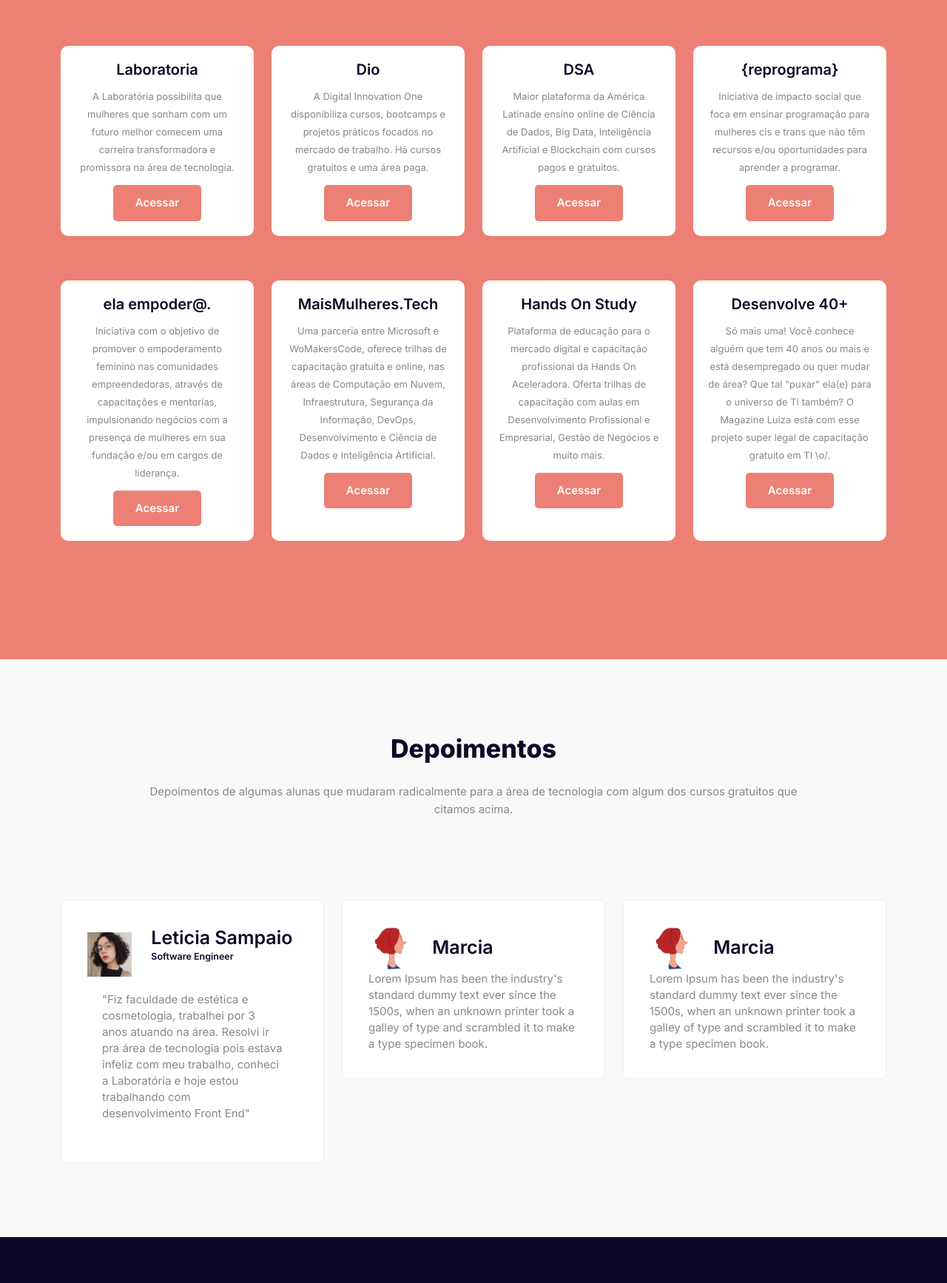
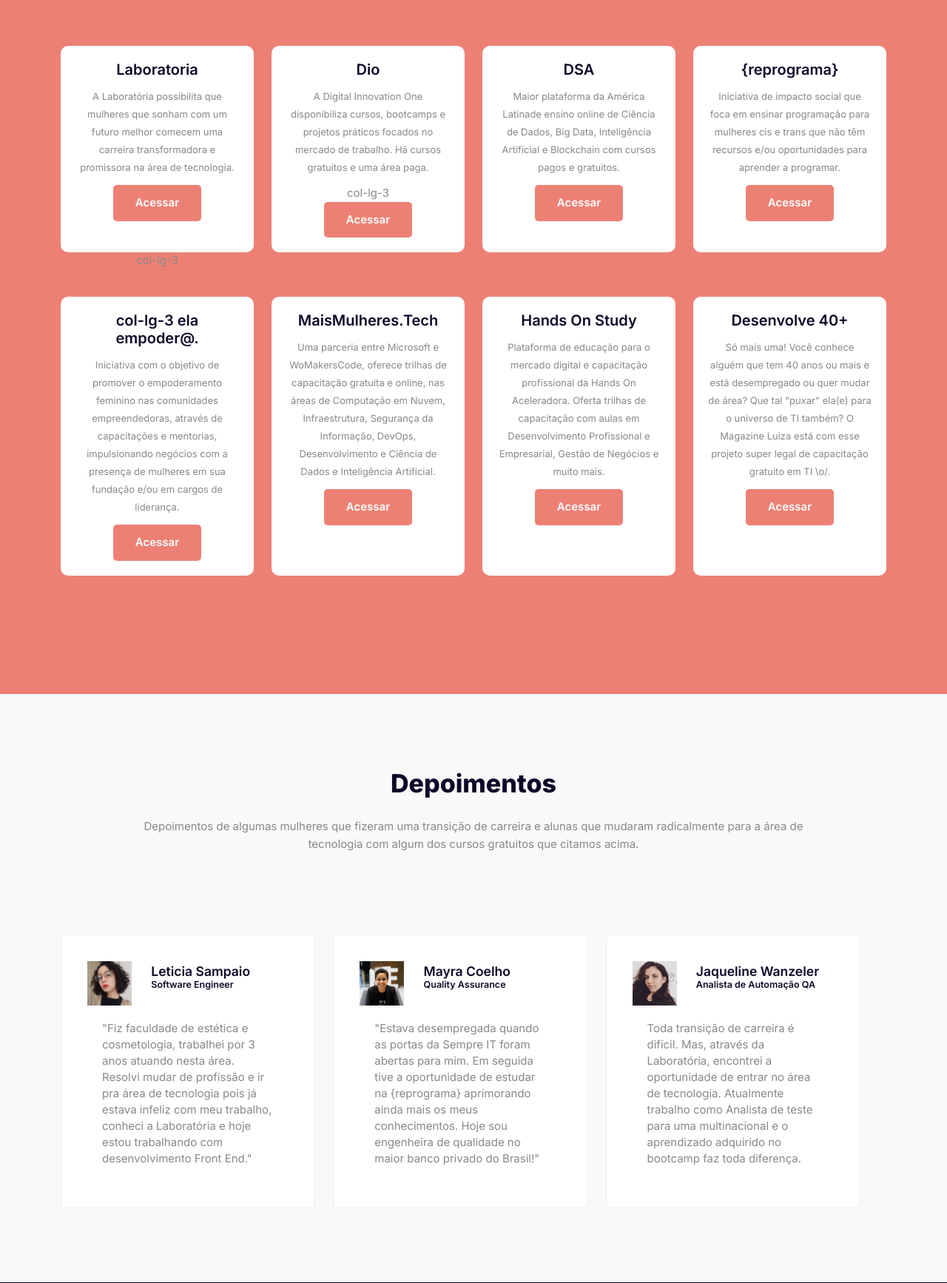
Before and after one commit to jessicarolyne/Dev-little-girls, a Django app: page /site_devlittlegirls_app/ in a window 1280 px wide. Shown: the part 1942-3676 px from the top of the page at 74% size. Run offline with Django 3.2, Linux system fonts and the light colour scheme; some libraries are stand-ins or nearby versions.

Commit message:
finalização homepage

```diff
--- a/site_devlittlegirls_app/static/css/LineIcons.2.0.css
+++ b/site_devlittlegirls_app/static/css/LineIcons.2.0.css
@@ -72,7 +72,6 @@
   content: "\eab6";
 }
 
-
 .lni-instagram-filled::before {
   content: "\eaf1";
 }
@@ -84,7 +83,6 @@
 .lni-instagram::before {
   content: "\eaf3";
 }
-
 
 .lni-twitter-filled::before {
   content: "\ebd6";
--- a/site_devlittlegirls_app/templates/Django/index.html
+++ b/site_devlittlegirls_app/templates/Django/index.html
@@ -144,7 +144,7 @@
             <div class="row">
                 <div class="col-md-6 col-12">
                     <!-- Single Table -->
-                    <div class="single-table wow fadeInUp about-us-card"  data-wow-delay=".2s">
+                    <div class="single-table wow fadeInUp about-us-card" data-wow-delay=".2s">
                         <!-- Table Head -->
                         <span class="about-us-card">
                             <div class="table-head">
@@ -155,7 +155,8 @@
                                     </span>
                                 </h4>
                                 <p>
-                                    Analista de BI, mãe do Juan e da Eloísa e apaixonada por esse mundo de Tecnologia da Informação e CIência de
+                                    Analista de BI, mãe do Juan e da Eloísa e apaixonada por esse mundo de Tecnologia da
+                                    Informação e CIência de
                                     Dados. Estou sempre em busca de novos conhecimentos e
                                     atualização das novidades do universo de TI. No Bacharelado de Ciência de Dados da
                                     Univesp vi a
@@ -167,7 +168,6 @@
                                 </div> -->
                             </div>
                         </span>
-
                         <!-- End Table Head -->
                     </div>
                     <!-- End Single Table-->
@@ -185,9 +185,11 @@
                             </h4>
                             <p>
                                 Tenho 27 anos e sou Arquiteta de Automação de Testes atualmente.
-                                Iniciei na área de tecnologia como Desenvolvedora front-end aos 25 anos e a partir daí ví um mundo enorme de oportunidades,
+                                Iniciei na área de tecnologia como Desenvolvedora front-end aos 25 anos e a partir daí
+                                ví um mundo enorme de oportunidades,
                                 foi então buscando melhorar iniciei meu Bacharelado na área de Ciência de Dados na
-                                UNIVESP e cada dia que passo vejo o quanto a área de Tecnologia da informação continua em constante crescimento.
+                                UNIVESP e cada dia que passo vejo o quanto a área de Tecnologia da informação continua
+                                em constante crescimento.
                             </p>
                         </div>
                         <!-- End Table Head -->
@@ -201,18 +203,6 @@
 
     <!-- Start Courses Area -->
     <section id="free-courses" class="free-courses section">
-
-
-        <!-- <div class="row">
-            <div class="col-12">
-                <div class="section-title">
-                    <h2 class="wow fadeInUp white-color" data-wow-delay=".4s">Cursos Gratuitos</h2>
-                    <p class="wow fadeInUp white-color" data-wow-delay=".6s">Dá uma olhadinha em algumas sugestões de
-                        cursos e bootcamps gratuitos para você começar a dar seus primeiro passos na carreira de
-                        tecnologia.</p>
-                </div>
-            </div>
-        </div> -->
         <div class="container">
             <div class="row">
                 <div class="col-12">
@@ -225,7 +215,6 @@
                         </p>
                     </div>
                 </div>
-
                 <div class="col-lg-3 col-md-6 col-12 courses-div">
                     <!-- Single Table -->
                     <div class="single-table wow fadeInUp courses-card" data-wow-delay=".2s">
@@ -244,7 +233,7 @@
                             </div>
                         </div>
                         <!-- End Table Head -->
-                    </div>
+                    </div>col-lg-3
                     <!-- End Single Table-->
                 </div>
                 <div class="col-lg-3 col-md-6 col-12 courses-div">
@@ -258,7 +247,7 @@
                             <p class="course-description">
                                 A Digital Innovation One disponibiliza cursos, bootcamps e projetos práticos focados no
                                 mercado de trabalho. Há cursos gratuitos e uma área paga.
-                            </p>
+                            </p>col-lg-3
                             <div class="button">
                                 <a href="https://digitalinnovation.one/" class="btn">Acessar</a>
                             </div>
@@ -310,13 +299,12 @@
                     </div>
                     <!-- End Single Table-->
                 </div>
-
                 <div class="col-lg-3 col-md-6 col-12 courses-div">
                     <!-- Single Table -->
                     <div class="single-table wow fadeInUp courses-card" data-wow-delay=".8s">
                         <!-- Table Head -->
                         <div class="table-head">
-                            <h5 class="title">
+                            <h5 class="title">col-lg-3
                                 ela empoder@.
                             </h5>
                             <p class="course-description">
@@ -335,7 +323,6 @@
                     </div>
                     <!-- End Single Table-->
                 </div>
-
                 <div class="col-lg-3 col-md-6 col-12 courses-div">
                     <!-- Single Table -->
                     <div class="single-table wow fadeInUp courses-card" data-wow-delay=".8s">
@@ -360,7 +347,6 @@
                     </div>
                     <!-- End Single Table-->
                 </div>
-
                 <div class="col-lg-3 col-md-6 col-12 courses-div">
                     <!-- Single Table -->
                     <div class="single-table wow fadeInUp courses-card" data-wow-delay=".8s">
@@ -385,7 +371,6 @@
                     </div>
                     <!-- End Single Table-->
                 </div>
-
                 <div class="col-lg-3 col-md-6 col-12 courses-div">
                     <!-- Single Table -->
                     <div class="single-table wow fadeInUp courses-card" data-wow-delay=".8s">
@@ -413,82 +398,83 @@
             </div>
         </div>
     </section>
-    <!--<div class="button wow fadeInUp" data-wow-delay=".6s">
-            <a href="/templates/Django/more.html" class="btn more-course-btn">Mais cursos</a>
-        </div>-->
-
-
-
     <!-- End Courses Area -->
 
     <!-- Start Feedback Area -->
     <section id="feedback" class="feedbacks section">
-        <div class="container">
-            <div class="row">
+        <div class=" container">
+            <div class="row align-items-center">
                 <div class="col-12">
                     <div class="section-title">
-
-                        <!-- <h3 class="wow zoomIn" data-wow-delay=".2s">Features</h3> -->
-                        <h2 class="wow fadeInUp" data-wow-delay=".4s">
-                            Depoimentos
-                        </h2>
+                        <h2 class="wow fadeInUp" data-wow-delay=".4s">Depoimentos</h2>
                         <p class="wow fadeInUp" data-wow-delay=".6s">
-                            Depoimentos de algumas alunas que mudaram radicalmente para a área de tecnologia
+                            Depoimentos de algumas mulheres que fizeram uma transição de carreira e alunas que mudaram
+                            radicalmente para a área de tecnologia
                             com algum dos cursos gratuitos que citamos acima.
                         </p>
                     </div>
                 </div>
-            </div>
                 <div class="row">
-                <div class="col-lg-4 col-md-6 col-12">
+                    <div class="col-md-6 col-12" style="width: 33%;">
                         <!-- Start Single Feedback -->
                         <div class="single-feedback wow fadeInUp" data-wow-delay=".2s">
                             <h4 class="title">
                                 <span class="profile">
                                     <img src="{% static 'images/profile/leticia.jpeg'%}" alt="">
                                     <span>
-                                    <h4>Leticia Sampaio</h4>
-                                    <p style="font-size: 0.5em;">Software Engineer</p>
+                                        <h2 style="font-size: 0.7em;">Leticia Sampaio</h2>
+                                        <h2 style="font-size: 0.5em;">Software Engineer</h2>
                                     </span>
                                 </span>
                             </h4>
                             <p style="margin: 20px;">
-                            "Fiz faculdade de estética e cosmetologia, trabalhei por 3 anos atuando na área. Resolvi ir
-                            pra área
-                            de tecnologia pois estava infeliz com meu trabalho, conheci a Laboratória e hoje estou
-                            trabalhando com
-                            desenvolvimento Front End"
+                                "Fiz faculdade de estética e cosmetologia, trabalhei por 3 anos atuando nesta área. Resolvi
+                                mudar de profissão e ir pra área de tecnologia pois já estava infeliz com meu trabalho,
+                                conheci a Laboratória e hoje estou trabalhando com desenvolvimento Front End."
                             </p>
                         </div>
                         <!-- End Single Feedback -->
                     </div>
-                <div class="col-lg-4 col-md-6 col-12">
+                    <div class="col-md-6 col-12" style="width: 33%;">
                         <!-- Start Single Feedback -->
                         <div class="single-feedback wow fadeInUp" data-wow-delay=".4s">
                             <h4 class="title">
                                 <span class="profile">
-                                <img src="{% static 'images/profile/profile-of-a-girl.png' %}" alt="">
-                                <span>Marcia</span>
+                                    <img src="{% static 'images/profile/mayra.jpeg'%}" alt="">
+                                    <span>
+                                        <h2 style="font-size: 0.7em;">Mayra Coelho</h2>
+                                        <h2 style="font-size: 0.5em;">Quality Assurance</h2>
+                                    </span>
                                 </span>
                             </h4>
-                        <p>Lorem Ipsum has been the industry's standard dummy text ever since the 1500s, when an unknown
-                            printer took a galley of type and scrambled it to make a type specimen book.</p>
+                            <p style="margin: 20px;">
+                                "Estava desempregada quando as portas da Sempre IT foram abertas para mim. Em seguida tive a
+                                oportunidade de estudar na {reprograma} aprimorando ainda mais os meus conhecimentos. Hoje sou
+                                engenheira de qualidade no maior banco privado do Brasil!"
+                            </p>
                         </div>
                         <!-- End Single Feedback -->
                     </div>
-                <div class="col-lg-4 col-md-6 col-12">
+                    <div class="col-md-6 col-12" style="width: 33%;">
                         <!-- Start Single Feedback -->
                         <div class="single-feedback wow fadeInUp" data-wow-delay=".6s">
                             <h4 class="title">
                                 <span class="profile">
-                                <img src="{% static 'images/profile/profile-of-a-girl.png' %}" alt="">
-                                <span>Marcia</span>
+                                    <img src="{% static 'images/profile/jaque.jpeg'%}" alt="">
+                                    <span>
+                                        <h2 style="font-size: 0.7em;">Jaqueline Wanzeler</h2>
+                                        <h2 style="font-size: 0.5em;">Analista de Automação QA</h2>
+                                    </span>
                                 </span>
                             </h4>
-                        <p>Lorem Ipsum has been the industry's standard dummy text ever since the 1500s, when an unknown
-                            printer took a galley of type and scrambled it to make a type specimen book.</p>
+                            <p style="margin: 20px;">
+                                Toda transição de carreira é difícil. Mas, através da Laboratória, encontrei a oportunidade de
+                                entrar no área de tecnologia. Atualmente trabalho como Analista de teste para uma multinacional
+                                e o aprendizado adquirido no bootcamp faz toda diferença.
+                            </p>
                         </div>
                         <!-- End Single Feedback -->
+                    </div>
                 </div>
             </div>
         </div>
@@ -499,31 +485,15 @@
     <footer id="footer" class="footer section">
         <!-- Start Footer Top -->
         <section class="footer-top">
-            <div class="container">
-                <div class="row">
-                    <div class="col-lg-4 col-md-4 col-12">
+            <div style="text-align: left;">
+                <img style="width: 300px;" src="{% static 'images/logo/white-logo.svg' %}" alt="#">
+            </div>
             <!-- Single Widget -->
             <div class="single-footer f-about">
-                            <div class="logo">
+                <div class="logo" style="text-align: end; margin-bottom: 0;">
                     <a href="index.html">
-                                    <img src="{% static 'images/logo/white-logo.svg' %}" alt="#">
                         <ul class="social">
-                                        <!-- <li>
-                                            <a href="javascript:void(0)">
-                                                <i class="lni lni-facebook-filled"></i>
-                                            </a>
-                                        </li>
-                                        <li>
-                                            <a href="javascript:void(0)">
-                                                <i class="lni lni-twitter-original"></i>
-                                            </a>
-                                        </li>
-                                        <li>
-                                            <a href="javascript:void(0)">
-                                                <i class="lni lni-instagram"></i>
-                                            </a>
-                                        </li> -->
-                                        <li>
+                            <li style="margin: 10px 0;">
                                 <a href="https://www.linkedin.com/in/karine-verneque">
                                     <i class="lni lni-linkedin-original"></i>
                                     <span>
@@ -532,36 +502,17 @@
                                 </a>
                             </li>
                             <br>
-                                        <li>
-                                            <a href="javascript:void(0)">
+                            <li style="margin: 10px 0;">
+                                <a href="https://www.linkedin.com/in/maria-marcia-m-t-rocha">
                                     <i class="lni lni-linkedin-original"></i>
                                     <span>
-                                                    marcia
+                                        maria-marcia-m-t-rocha
                                     </span>
                                 </a>
                             </li>
-                                        <!-- <li>
-                                            <a href="javascript:void(0)">
-                                                <i class="lni lni-youtube"></i>
-                                            </a>
-                                        </li>
-                                        <li>
-                                            <a href="javascript:void(0)">
-                                                <i class="lni lni-pinterest"></i>
-                                            </a>
-                                        </li>
-                                        <a href="javascript:void(0)">
-                                            <i class="lni lni-pinterest"></i> -->
-                                        </a>
                         </ul>
                     </a>
                 </div>
-                        </div>
-                        <!-- End Single Widget -->
-                    </div>
-                </div>
-            </div>
-        </section>
                 <!--/ End Footer Top -->
     </footer>
     <!--/ End Footer Area -->
```
Also changed, not shown: site_devlittlegirls_app/static/images/profile/jaque.jpeg (added), site_devlittlegirls_app/static/images/profile/mayra.jpeg (added), site_devlittlegirls_app/static/images/profile/profile-of-a-girl-2.png (deleted), site_devlittlegirls_app/static/images/profile/profile-of-a-girl.png (deleted). Lines whose indentation alone changed are shown as unchanged.
